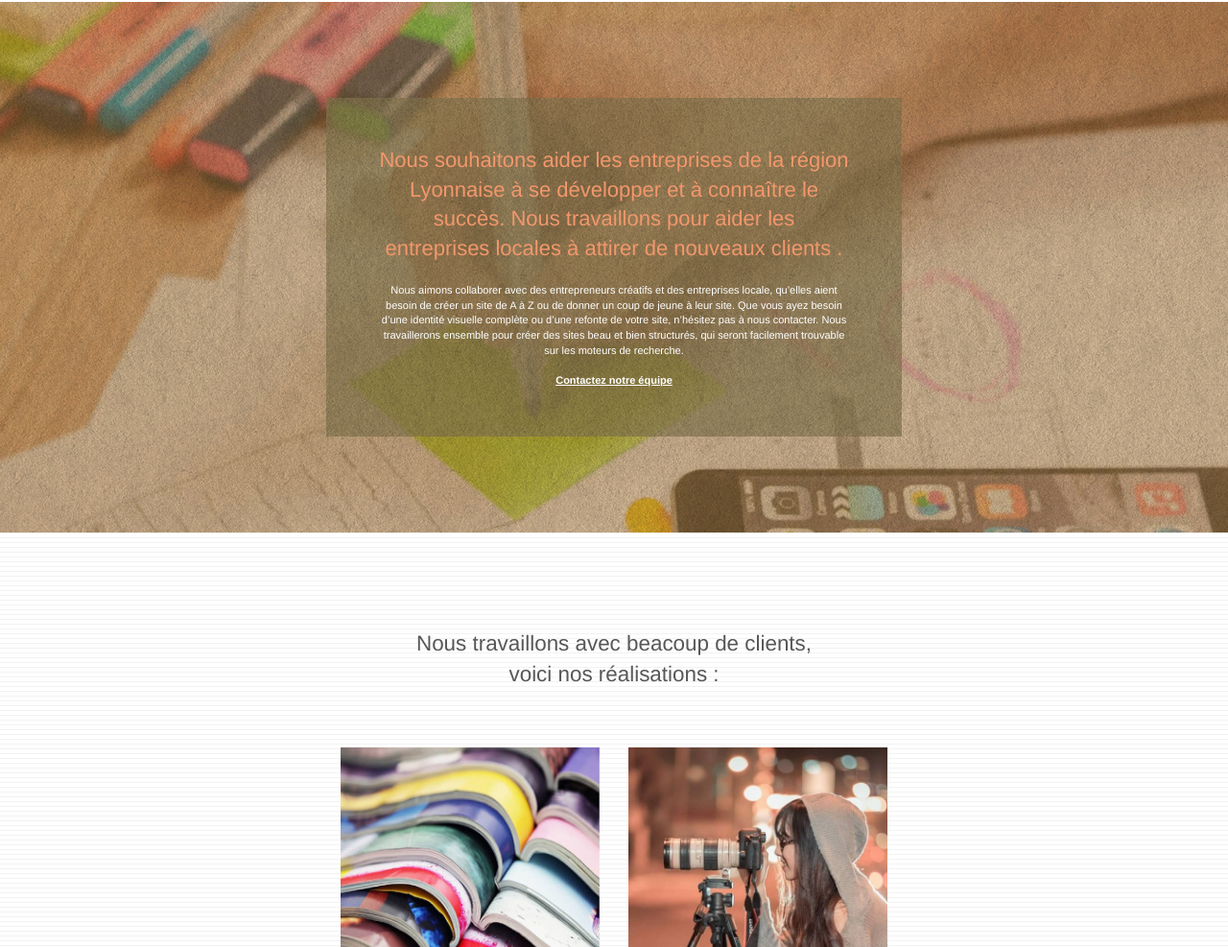
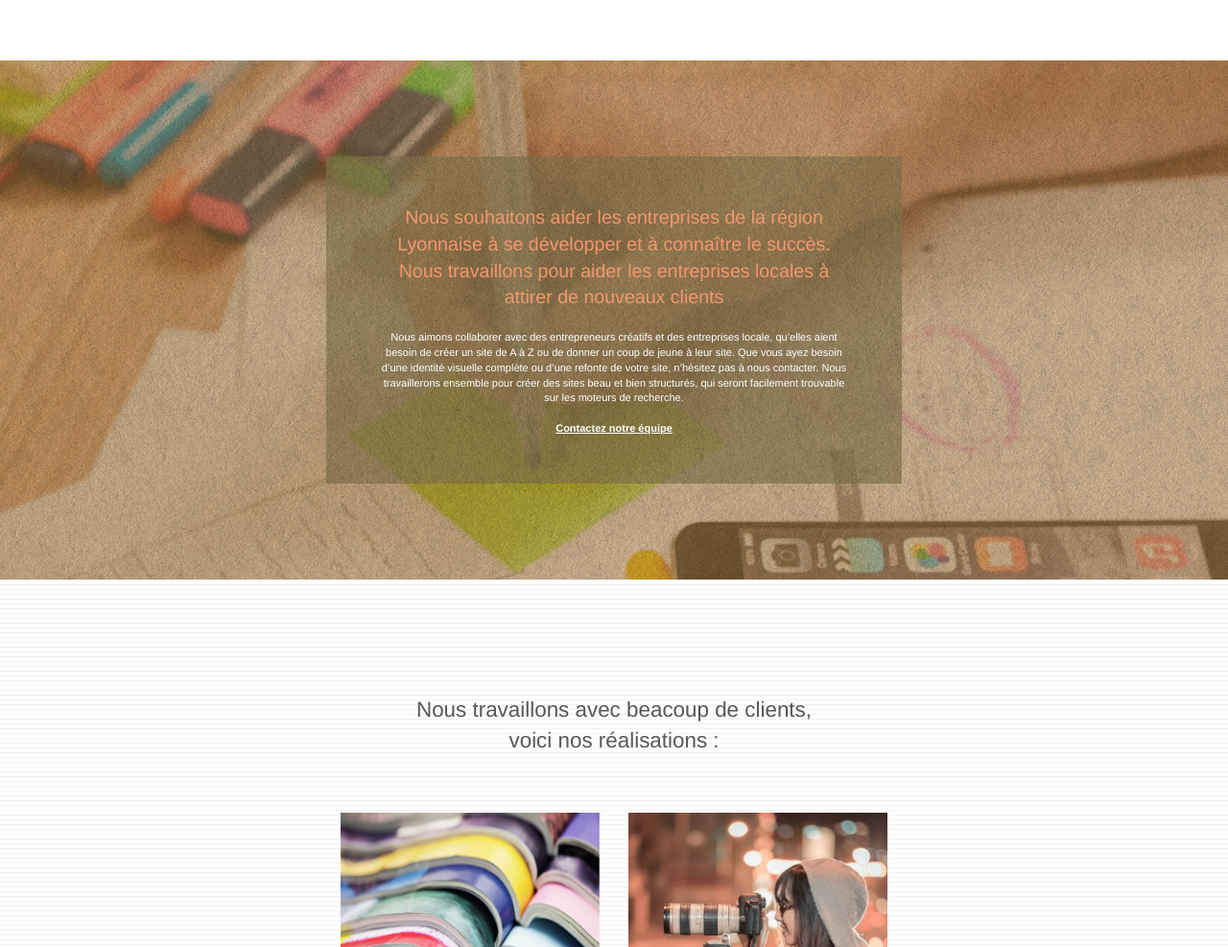
Before and after one commit to TheoKnoep/TheoKnoepflin_4_10092020-new, a plain HTML site: page index.html in a window 1280 px wide. Shown: the part 1164-2151 px from the top of the page at 96% size. Drawn offline with Linux system fonts and the light colour scheme.

Commit message:
Structure des niveaux de titres

```diff
--- a/index.html
+++ b/index.html
@@ -64,7 +64,7 @@
 				<div class="col-sm-12">
 					<img src="img/logo.png" class="center-block image-resize-mode" width="100" alt="La chouette agence, agence web paris, création logo paris" />
 					<h1 class="text-center hero-bloc-text tc-white ">
-						La chouette Agence
+						La Chouette Agence
 					</h1>
 					<div class="text-center">
 						<a href="page2.html" class="btn btn-lg btn-clean btn-rd cta-hero btn-atomic-tangerine" id="cta-hero">Contact</a>
@@ -80,6 +80,7 @@
 		<div class="container bloc-md">
 			<div class="row">
 				<div class="col-sm-12 text-center">
+					<h2>Notre expertise web et digitale</h2>
 					<p class="accroche-paragraph">La Chouette Agence est une agence de web design qui aide les entreprises à devenir attractive et visibles sur Internet.</p>
 				</div>
 			</div>
@@ -135,9 +136,9 @@
 		<div class="container bloc-lg">
 			<div class="row tight-width-whitespace black-background">
 				<div class="col-sm-12">
-					<h2 class="mg-md text-center tc-white">
-						Nous souhaitons aider les entreprises de la région Lyonnaise à se développer et à connaître le succès. Nous travaillons pour aider les entreprises locales à attirer de nouveaux clients .<br>
-					</h2>
+					<p class="mg-md text-center tc-white vision-statement">
+						Nous souhaitons aider les entreprises de la région Lyonnaise à se développer et à connaître le succès. Nous travaillons pour aider les entreprises locales à attirer de nouveaux clients<br>
+					</p>
 					<p class="text-center white">
 						Nous aimons collaborer avec des entrepreneurs créatifs et des entreprises locale, qu’elles aient besoin de créer un site de A à Z ou de donner un coup de jeune à leur site. Que vous ayez besoin d’une identité visuelle complète ou d’une refonte de votre site, n’hésitez pas à nous contacter. Nous travaillerons ensemble pour créer des sites beau et bien structurés, qui seront facilement trouvable sur les moteurs de recherche. <br><br><a class="ltc-white bold-link" href="page2.html">Contactez notre équipe</a><br>
 					</p>
@@ -152,7 +153,7 @@
 		<div class="container bloc-lg">
 			<div class="row">
 				<div class="col-sm-12 text-center">
-					<p class="realisations-heading">Nous travaillons avec beacoup de clients,<br/>voici nos réalisations :</p>
+					<h2 class="realisations-heading">Nous travaillons avec beacoup de clients,<br/>voici nos réalisations :</h2>
 				</div>
 			</div>
 			<div class="row tight-width-whitespace portfolio-row">
--- a/style.css
+++ b/style.css
@@ -21,6 +21,9 @@ CSS additionnel
     font-size: 1.6em;
 }
 
+.vision-statement {
+    font-size: 1.4em;
+}
 
 
 /* =========================================
```
